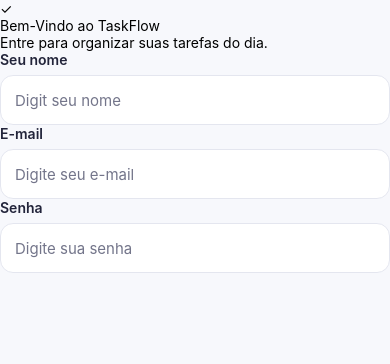
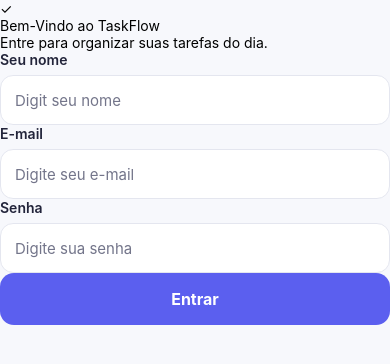
Before and after one commit to Samiihh/TaskFlow, a React Native app: screen / in a window 390 px wide. Shown: the top 364 px of the page. Built offline with nearby package versions, Linux system fonts and the light colour scheme.

Commit message:
loin screen atualizado

```diff
--- a/src/components/Button.js
+++ b/src/components/Botao.js
@@ -1,7 +1,7 @@
 import { Pressable, StyleSheet, Text } from "react-native";
 import { colors } from "../styles/colors";
 
-export default function Button ({label, onPress, disabled = false}) {
+export default function Botao ({label, onPress, disabled = false}) {
     return (
 
         <Pressable
--- a/src/screens/LoginScreen.js
+++ b/src/screens/LoginScreen.js
@@ -1,6 +1,7 @@
 import { useState } from "react";
-import { KeyboardAvoidingView, Platform, ScrollView, StyleSheet, Text, View } from "react-native";
+import { Button, KeyboardAvoidingView, Platform, ScrollView, StyleSheet, Text, View } from "react-native";
 import Input from "../components/Input";
+import Botao from "../components/Botao";
 
 export default function LoginScreen({ navigation, onLogin }) {
 
@@ -81,8 +82,9 @@
                         Entre para organizar suas tarefas do dia.
                     </Text>
 
+                </View>
+
                 {/* formulario */}
-
                 <View style={styles.form}>
                     {/* campos de input do formulario */}
                     <Input
@@ -112,14 +114,14 @@
                             {error}
                         </Text>
                     ) : null}
+
+                    {/* Botão de entrar */}
+
+                    <Botao
+                        label="Entrar"
+                        onPress={handleSubmit}
+                    />
                 </View>
-
-
-
-
-
-                </View>
-
 
             </ScrollView>
         </KeyboardAvoidingView>
```
Lines whose indentation alone changed are shown as unchanged.
